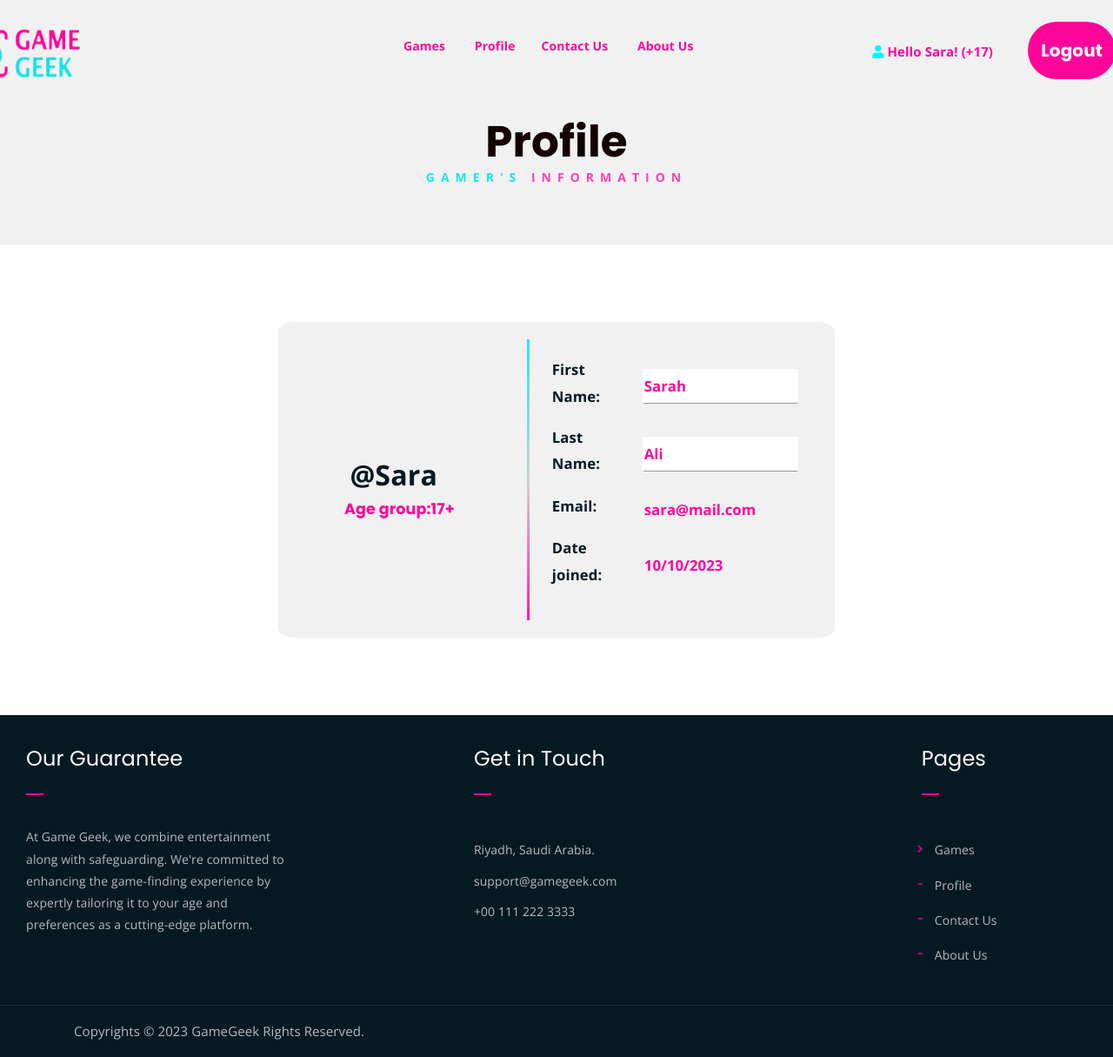
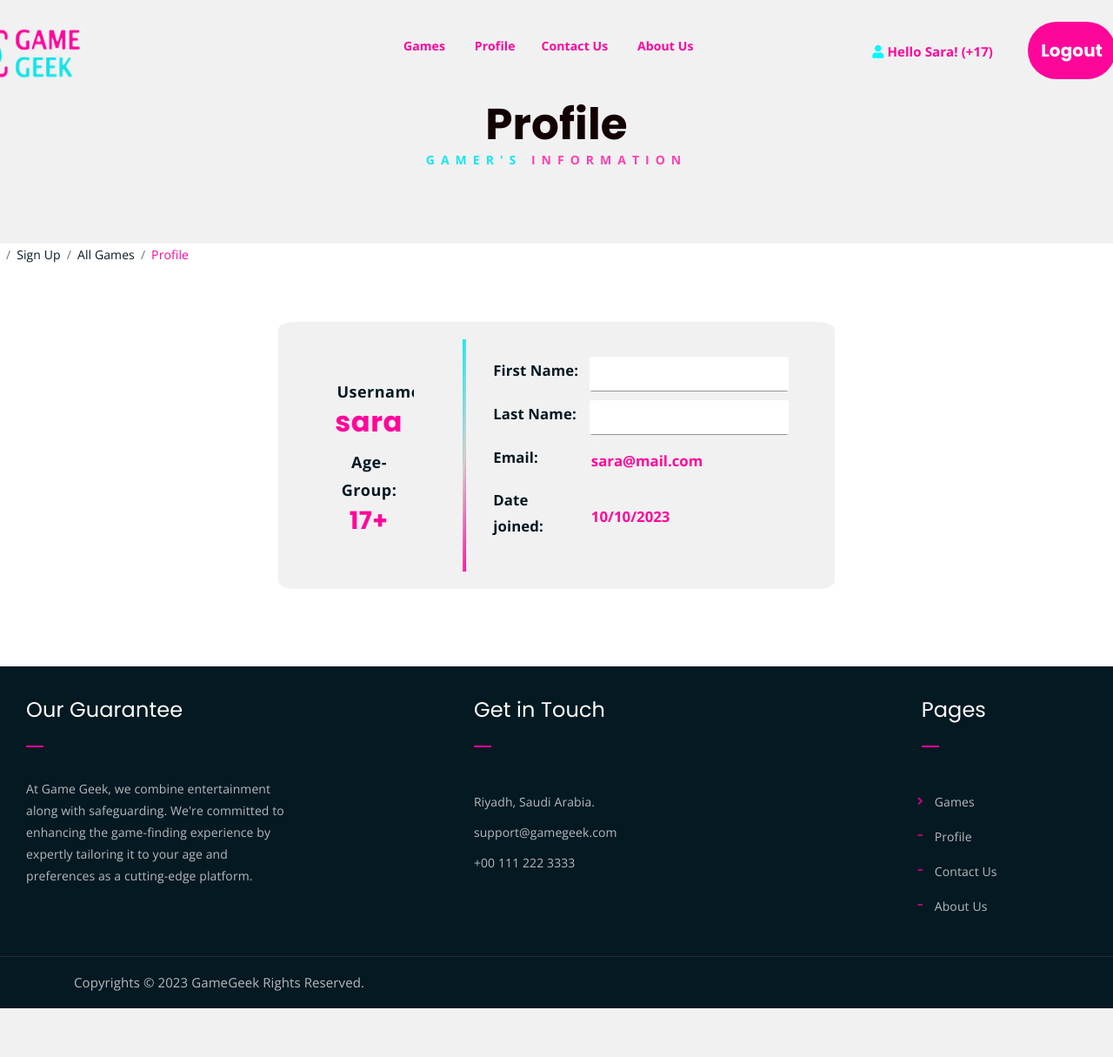
Before and after one commit to HanaAlfozan/2023-GP1-5, a Django app: page /profile/ in a window 1280 px wide; the page is wider, and only the part inside the window is pictured. Shown: that part at 87% size. After the commit the page ends 1159 px from the top of that part, so only its background shows below. Run offline with Django 4.2, Linux system fonts and the light colour scheme; some libraries are stand-ins or nearby versions.

Commit message:
add breadcrumbs

```diff
--- a/FrontEnd/static/css/main.css
+++ b/FrontEnd/static/css/main.css
@@ -497,7 +497,7 @@ a.boxed-btn, a.bordered-btn, a.cart-btn {
 }
 
 .breadcrumb-section {
-  padding: 65px 0;
+  padding: 45px 0;
   background-size: cover;
   background-position: center center;
   position: relative;
@@ -2718,3 +2718,28 @@ table.order-details tbody td {
     content: "Hello Sara! (+17)"; /* Add the text content as a pseudo-element */
     font-weight: 700; /* Apply the font-weight to the text content */
 }
+
+.Realbreadcrumb{
+  display: flex;
+  justify-content: center;
+  align-items: center;
+  position: relative;
+  left: -150px;
+  top: 84px;
+}
+
+  .Realbreadcrumb .current a {
+    color: #ff069a;
+
+  }
+
+  .Realbreadcrumb a{
+    color: #051922;
+    text-decoration: none;
+    font-weight: 500;
+  }
+
+  .Realbreadcrumb a:hover{
+    color: #06f7ff;
+
+  }
--- a/FrontEnd/templates/Fav.html
+++ b/FrontEnd/templates/Fav.html
@@ -223,6 +223,12 @@ ul li a:hover {
 						</p>
 					</div>
 				</div>
+				<ul class="Realbreadcrumb">
+					<li class="breadcrumb-item"><a href="{% url 'index' %}" >Home</a></li>
+					<li class="breadcrumb-item"><a href="{% url 'signup' %}" >Sign Up</a></li>
+					<li class="breadcrumb-item"><a href="{% url 'Games' %}" >All Games</a></li>
+					<li class="breadcrumb-item current"><a href="{% url 'Fav' %}">Favourites</a></li>
+				</ul>
 			</div>
 		</div>
 	</div>
--- a/FrontEnd/templates/about.html
+++ b/FrontEnd/templates/about.html
@@ -157,6 +157,12 @@
 						</p>
 					</div>
 				</div>
+				<ul class="Realbreadcrumb">
+					<li class="breadcrumb-item"><a href="{% url 'index' %}" >Home</a></li>
+					<li class="breadcrumb-item"><a href="{% url 'signup' %}" >Sign Up</a></li>
+					<li class="breadcrumb-item"><a href="{% url 'Games' %}" >All Games</a></li>
+					<li class="breadcrumb-item current"><a href="{% url 'about' %}">About Us</a></li>
+				  </ul>
 			</div>
 		</div>
 	</div>
--- a/FrontEnd/templates/index.html
+++ b/FrontEnd/templates/index.html
@@ -9,7 +9,7 @@
 	<meta name="description" content="Responsive Bootstrap4 Shop Template, Created by Imran Hossain from https://imransdesign.com/">
 
 	<!-- title -->
-	<title>GameGeek</title>
+	<title>Home</title>
 
 	<!-- favicon -->
 	<link rel="shortcut icon" type="image/png" href="{% static 'img/Games/GGicon.png' %}">
--- a/FrontEnd/templates/login.html
+++ b/FrontEnd/templates/login.html
@@ -10,7 +10,7 @@
 	<meta name="description" content="Responsive Bootstrap4 Shop Template, Created by Imran Hossain from https://imransdesign.com/">
 
 	<!-- title -->
-	<title>Sign Up</title>
+	<title>Log In</title>
 
 	<!-- favicon -->
 
--- a/FrontEnd/templates/profile.html
+++ b/FrontEnd/templates/profile.html
@@ -37,7 +37,7 @@
 
 		<style>
 
-  /************/
+  /**/
  body{
     background-color: #fff;
   }
@@ -196,14 +196,34 @@
     width: 6px; /* Width of the vertical line */
    background: rgb(21,232,237);
 background: linear-gradient(95deg, rgba(21,232,237,1) 0%, rgba(180,175,175,0.5032606792717087) 52%, rgba(255,6,154,1) 100%);
-    margin-left: -10% ;
-	margin-right: 1%;
-}.content label{
-margin:auto 100% auto -30%;}
+    margin-left: -35% ;
+	margin-right: 2%;
+}
+.content label{
+margin-left: 0%;
+margin-right: 100%;
+padding-right: 20%;
+padding-left: -15%;
+}
 
 			.content h5{
-margin-left:-70% ;
+margin-left:-5% ;
+margin-right:55%;
 }
+
+			#username{
+			margin-right: 100%;
+			margin-left: -80%;
+
+			}
+
+			#age{
+			margin-right: 100%;
+			margin-left: -70%;
+
+			}
+
+
 	</style>
 
 	<style>
@@ -305,10 +325,14 @@ margin-left:-70% ;
 							<span class="blue">Gamer's</span>
 							<span class="pink">information</span>
 						</p>
-
                         </div>
                     </div>
-                </div>
+					<ul class="Realbreadcrumb">
+						<li class="breadcrumb-item"><a href="{% url 'index' %}" >Home</a></li>
+						<li class="breadcrumb-item"><a href="{% url 'signup' %}" >Sign Up</a></li>
+						<li class="breadcrumb-item"><a href="{% url 'Games' %}" >All Games</a></li>
+						<li class="breadcrumb-item current"><a href="{% url 'profile' %}">Profile</a></li>
+					  </ul>                </div>
             </div>
         </div>
         <!-- end breadcrumb section -->
@@ -324,12 +348,12 @@ margin-left:-70% ;
 
 					<div class="input-container">
 						<label for="Fname" style="font-weight: bolder;">First Name:</label>
-						<input type="text" id="Fname" name="Fname" value="Sarah">
+						<input type="text" id="Fname" name="Fname" value="">
 					</div>
 
 						<div class="input-container">
 						<label for="Lname" style="font-weight: bolder;">Last Name:</label>
-						<input type="text" id="Lname" name="Lname" value="Ali" >
+						<input type="text" id="Lname" name="Lname" value="" >
 
 					</div>
 
@@ -345,16 +369,16 @@ margin-left:-70% ;
 				</div>
 		        <div class="separator"></div> <!-- Add this separator element -->
 
-				<div class="profile-container user-info-container">
-
-
-						<div class="content">
-						 <label  style="font-size:230%; font-weight: bolder;">@Sara</label>
-
-						 <h5 class="pink-text"> Age group:17+</h5>
-
-					</div>
-				</div>
+							   <div class="profile-container user-info-container">
+            <div class="list-box d-flex flex-column align-items-center" style="margin-left: -70%;">
+                <div class="content">
+                    <label for="username" style="font-weight: bolder;  padding-right:20%; padding-left: 15%; font-size:large;">Username:</label>
+                    <h4 style="font-size: 230%; font-weight: bolder;  " class="pink-text" >sara</h4>
+                    <label for="age-group" style="font-weight: bolder; font-size:large; margin-left:20%">Age-Group:</label>
+                    <h4 class="pink-text" style="font-size: 200%; padding-bottom:10%;" >17+</h4>
+                </div>
+            </div>
+        </div>
 
 			</section>
 		</div>
```
Also changed, not shown: FrontEnd/templates/GameInfoPage.html (+6 -3 lines), FrontEnd/templates/Games.html (+8 -7 lines), FrontEnd/templates/History.html (+7 -4 lines), FrontEnd/templates/contact.html (+6 -4 lines).
